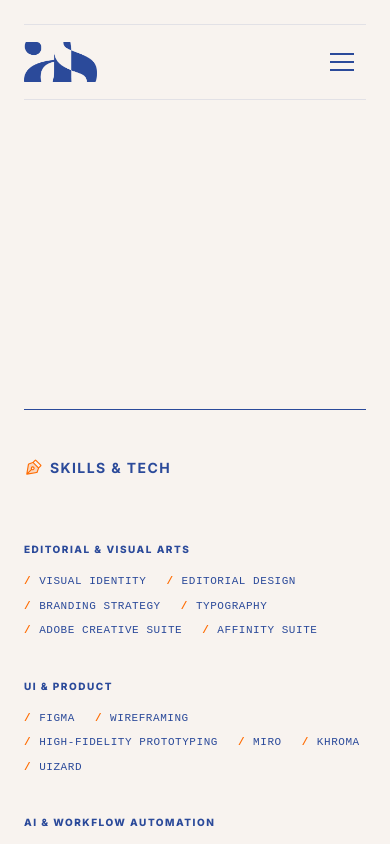
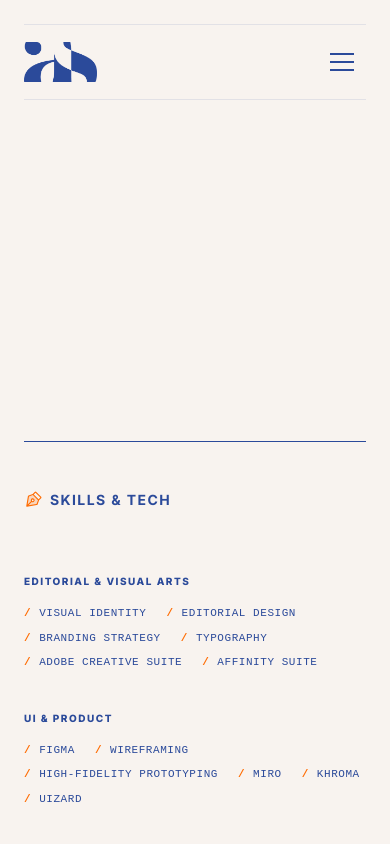
Before and after one commit to AlbertoScalia/portfolio, a React (Vite) app: page /#/bio in a window 390 px wide. Shown: the top 844 px of the page. Built offline with nearby package versions, Linux system fonts and the light colour scheme.

Commit message:
Fixed navbar

```diff
--- a/src/components/Navbar.jsx
+++ b/src/components/Navbar.jsx
@@ -32,7 +32,7 @@ export default function Navbar() {
                 className={cn(
                     'pointer-events-auto transition-all duration-500 flex flex-col items-center w-full max-w-7xl px-6 lg:px-12',
                     scrolled ? 'backdrop-blur-xl shadow-none' : 'bg-transparent',
-                    isOpen && 'h-screen'
+                    isOpen && 'h-screen bg-background'
                 )}
             >
                 {/* Filetto Superiore */}
--- a/src/pages/Bio.jsx
+++ b/src/pages/Bio.jsx
@@ -35,7 +35,7 @@ export default function Bio() {
     ];
 
     return (
-        <main className="pt-32 md:pt-40 pb-20 px-6 lg:px-12 w-full mx-auto max-w-7xl min-h-screen">
+        <main className="pt-40 pb-20 px-6 lg:px-12 w-full mx-auto max-w-7xl min-h-screen">
             {/* Header */}
             <header className="mb-24 text-left">
                 <motion.h1
```
Also changed, not shown: 3 other files (tests, documents, lock files or other folders).
